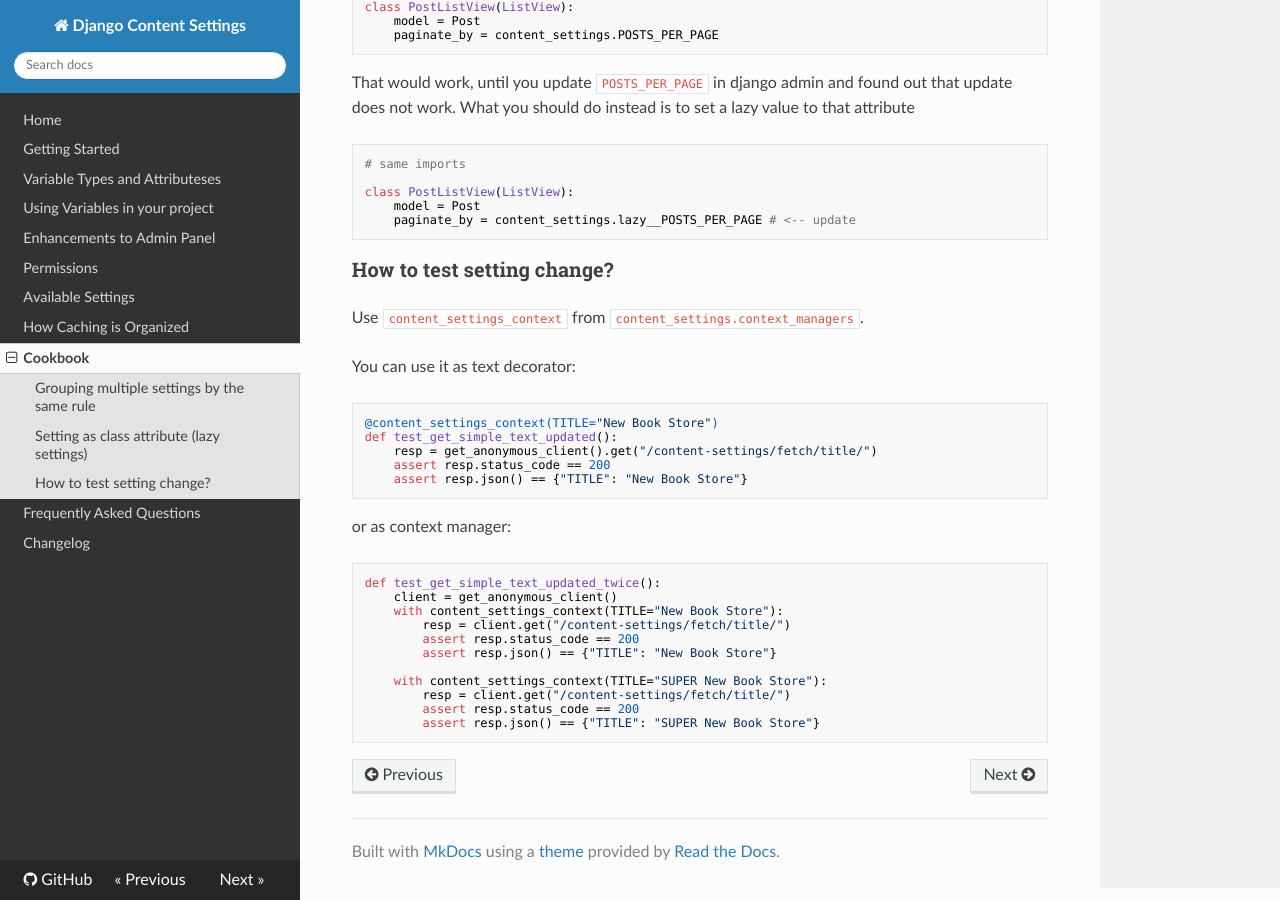
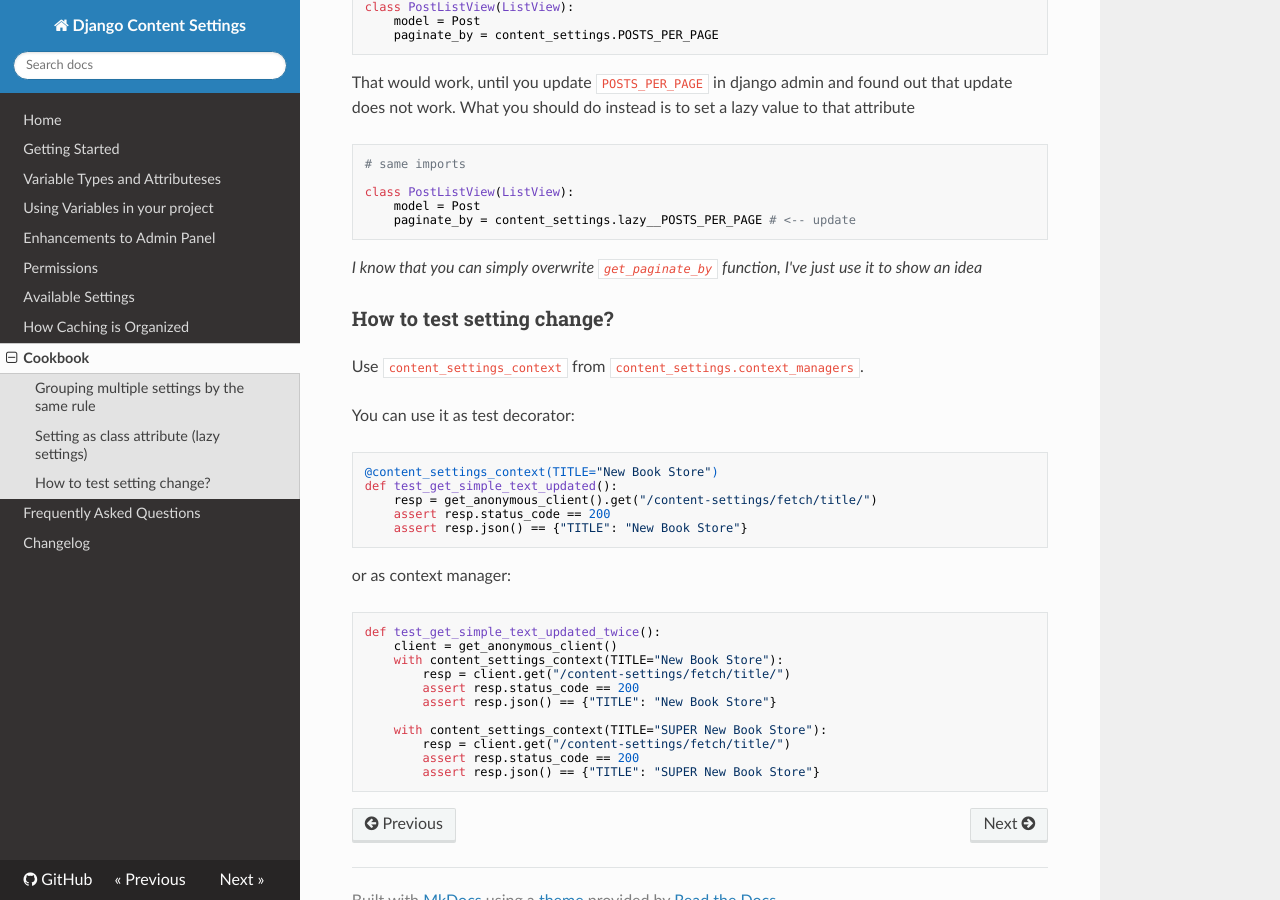
Before and after one commit to occipital/django-content-settings, an MkDocs documentation site: the page built from docs/cookbook.md, in a window 1280 px wide and 900 px high, scrolled down 1304 px. Built offline with MkDocs 1.6.1, drawn with Linux system fonts in a browser that asks for light colours; nearby versions of some CDN libraries.

Commit message:
fix docs

````diff
--- a/docs/cookbook.md
+++ b/docs/cookbook.md
@@ -71,12 +71,14 @@ class PostListView(ListView):
     paginate_by = content_settings.lazy__POSTS_PER_PAGE # <-- update
 ```
 
+_I know that you can simply overwrite `get_paginate_by` function, I've just use it to show an idea_
+
 
 ### How to test setting change?
 
 Use `content_settings_context` from `content_settings.context_managers`.
 
-You can use it as text decorator:
+You can use it as test decorator:
 
 ```python
 @content_settings_context(TITLE="New Book Store")
````
